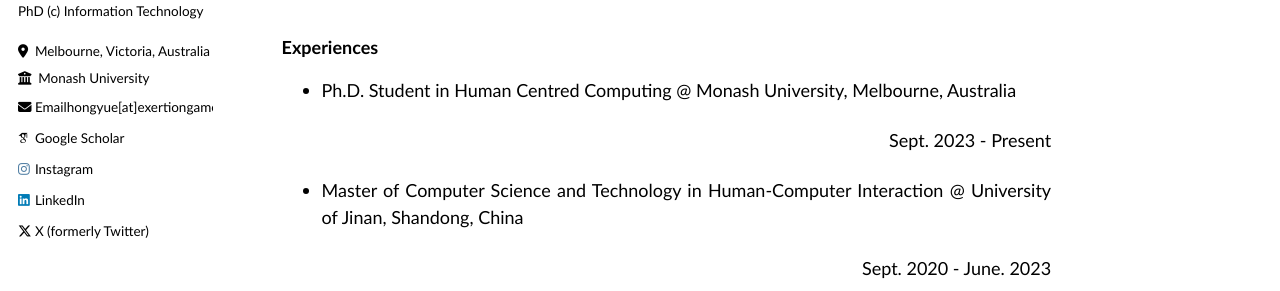
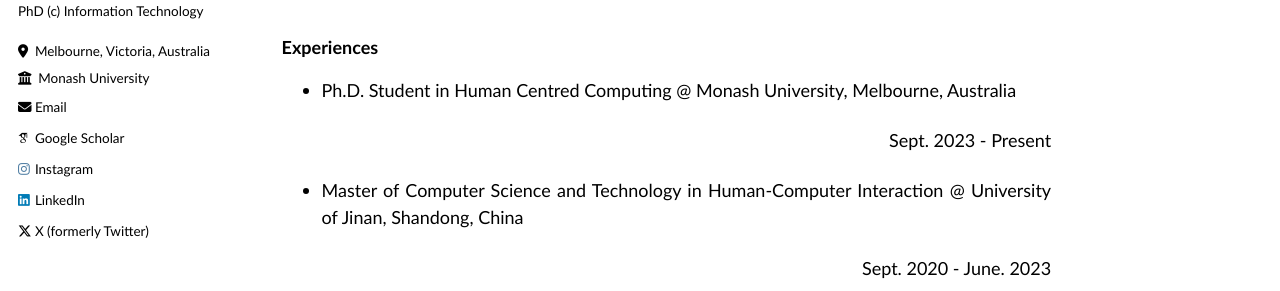
Before and after one commit to hongyue-howard-wang/hongyue-howard-wang.github.io, a Jekyll site: the page built from _pages/about.md, in a window 1280 px wide. Shown: the part 281-572 px from the top of the page. Built offline with Jekyll 4.4.1, drawn with Linux system fonts in a browser that asks for light colours; some web fonts are replaced.

Commit message:
Update author-profile.html

```diff
--- a/_includes/author-profile.html
+++ b/_includes/author-profile.html
@@ -34,7 +34,7 @@
         <li><a href="{{ author.uri }}"><i class="fas fa-fw fa-link icon-pad-right" aria-hidden="true"></i>{{ site.data.ui-text[site.locale].website_label | default: "Website" }}</a></li>
       {% endif %}
       {% if author.email %}
-        <li><a href="mailto:{{ author.email }}"><i class="fas fa-fw fa-envelope icon-pad-right" aria-hidden="true"></i>{{ site.data.ui-text[site.locale].email_label | default: "" }}hongyue[at]exertiongameslab.org</a></li>
+        <li><a href="mailto:{{ author.email }}"><i class="fas fa-fw fa-envelope icon-pad-right" aria-hidden="true"></i>{{ site.data.ui-text[site.locale].email_label | default: "Email" }}</a></li>
       {% endif %}
 
       <!-- Font Awesome and Academicons icons / Academic websites -->
```
